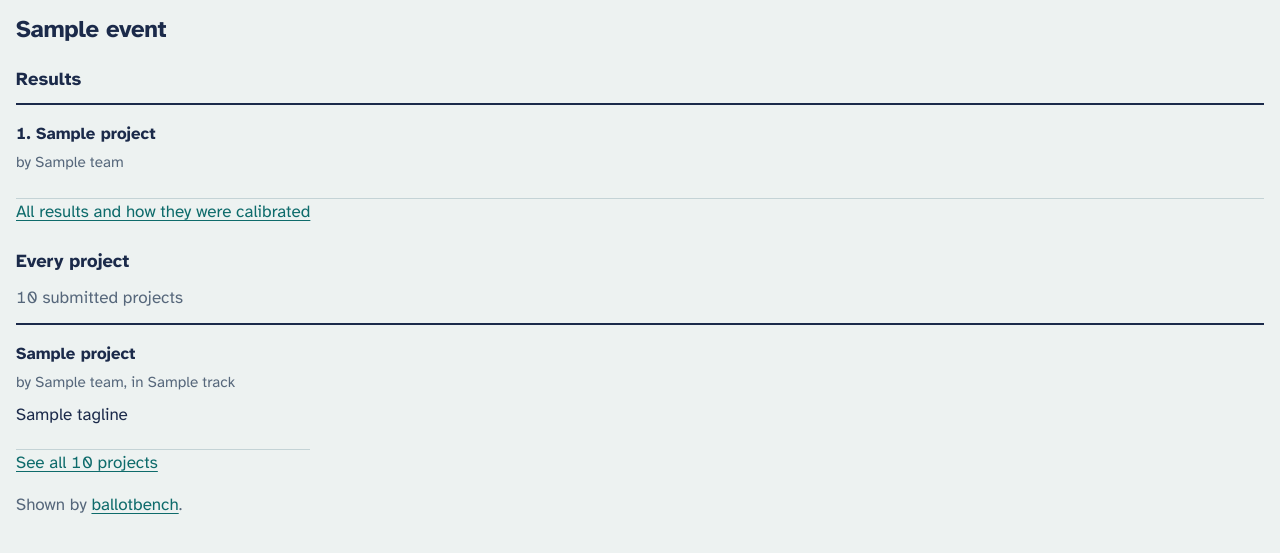
After one commit to keirsalterego/ballotbench, a Django app: template src/portal/templates/portal/embed.html in a window 1280 px wide. The commit adds this page. Shown: the top 553 px of the page. Run offline with Django 5.2, Linux system fonts and the light colour scheme; the template is opened without the code that fills it: most values are stand-ins (such as "Sample title", 1, 10 or a date in 2020).

Commit message:
A gallery other sites can embed with one script tag

```diff
--- a/src/portal/static/portal/site.css
+++ b/src/portal/static/portal/site.css
@@ -206,3 +206,14 @@ dl.facts dd { margin: 0; }
   .certificate { border: 1px solid var(--rule); border-top: 3px solid var(--ink); margin: 0; break-inside: avoid; }
   .certificate a { color: inherit; }
 }
+
+/* The embeddable gallery: the docket, without the masthead, sized to fit a
+   column on someone else's page. */
+.embed main { max-width: none; padding: calc(var(--step) * 4); }
+.embed h1 { font-size: 1.5rem; }
+.embed h2 { font-size: 1.15rem; margin-top: calc(var(--step) * 6); }
+.embed .docket { grid-template-columns: repeat(auto-fill, minmax(min(100%, 18rem), 1fr)); column-gap: calc(var(--step) * 6); }
+.embed .docket h3 { margin: 0 0 calc(var(--step) * 1); font-size: 1.05rem; }
+.embed .docket h3 a { color: var(--ink); text-decoration: none; }
+.embed .docket h3 a:hover { text-decoration: underline; }
+.docket.ranked { display: block; }
--- /dev/null
+++ b/src/portal/templates/portal/embed.html
@@ -0,0 +1,59 @@
+{% load static %}<!doctype html>
+<html lang="en">
+<head>
+<meta charset="utf-8">
+<meta name="viewport" content="width=device-width, initial-scale=1">
+<title>{{ event.name }} projects | ballotbench</title>
+<link rel="stylesheet" href="{% static 'portal/site.css' %}">
+<base target="_blank">
+</head>
+<body class="embed">
+<main>
+<h1>{{ event.name }}</h1>
+{% if results %}
+<h2>Results</h2>
+<ol class="docket ranked">
+{% for r in results %}
+  <li>
+    <h3>{{ r.rank }}. <a href="{% url 'project' r.project_id %}">{{ r.project.title }}</a></h3>
+    <p class="by">by {{ r.project.team.name }}</p>
+  </li>
+{% endfor %}
+</ol>
+<p><a href="{% url 'results' event.slug %}">All results and how they were calibrated</a></p>
+<h2>Every project</h2>
+{% endif %}
+<p class="count">{{ total }} submitted project{{ total|pluralize }}</p>
+{% if projects %}
+<ol class="docket">
+{% for p in projects %}
+  <li>
+    <h3><a href="{% url 'project' p.pk %}">{{ p.title }}</a></h3>
+    <p class="by">by {{ p.team.name }}{% if p.track %}, in {{ p.track.name }}{% endif %}</p>
+    {% if p.tagline or p.summary %}<p>{{ p.tagline|default:p.summary|truncatechars:120 }}</p>{% endif %}
+  </li>
+{% endfor %}
+</ol>
+{% if total > projects|length %}<p><a href="{% url 'gallery' %}?event={{ event.slug }}">See all {{ total }} projects</a></p>{% endif %}
+{% else %}
+<p>No projects have been submitted yet.</p>
+{% endif %}
+<p class="faint">Shown by <a href="{% url 'gallery' %}">ballotbench</a>.</p>
+</main>
+<script>
+(function () {
+  if (window.parent === window) return;
+  var last = 0;
+  function send() {
+    var height = Math.ceil(document.documentElement.getBoundingClientRect().height);
+    if (height !== last) {
+      last = height;
+      window.parent.postMessage({type: "ballotbench:height", height: height}, "*");
+    }
+  }
+  window.addEventListener("load", send);
+  if (window.ResizeObserver) new ResizeObserver(send).observe(document.documentElement);
+})();
+</script>
+</body>
+</html>
```
Also changed, not shown: src/portal/embed.py (added, +35 -0 lines), src/portal/templates/portal/embed.js (added, +25 -0 lines), src/portal/urls.py (+5 -2 lines), tests/test_embed.py (added, +58 -0 lines).
